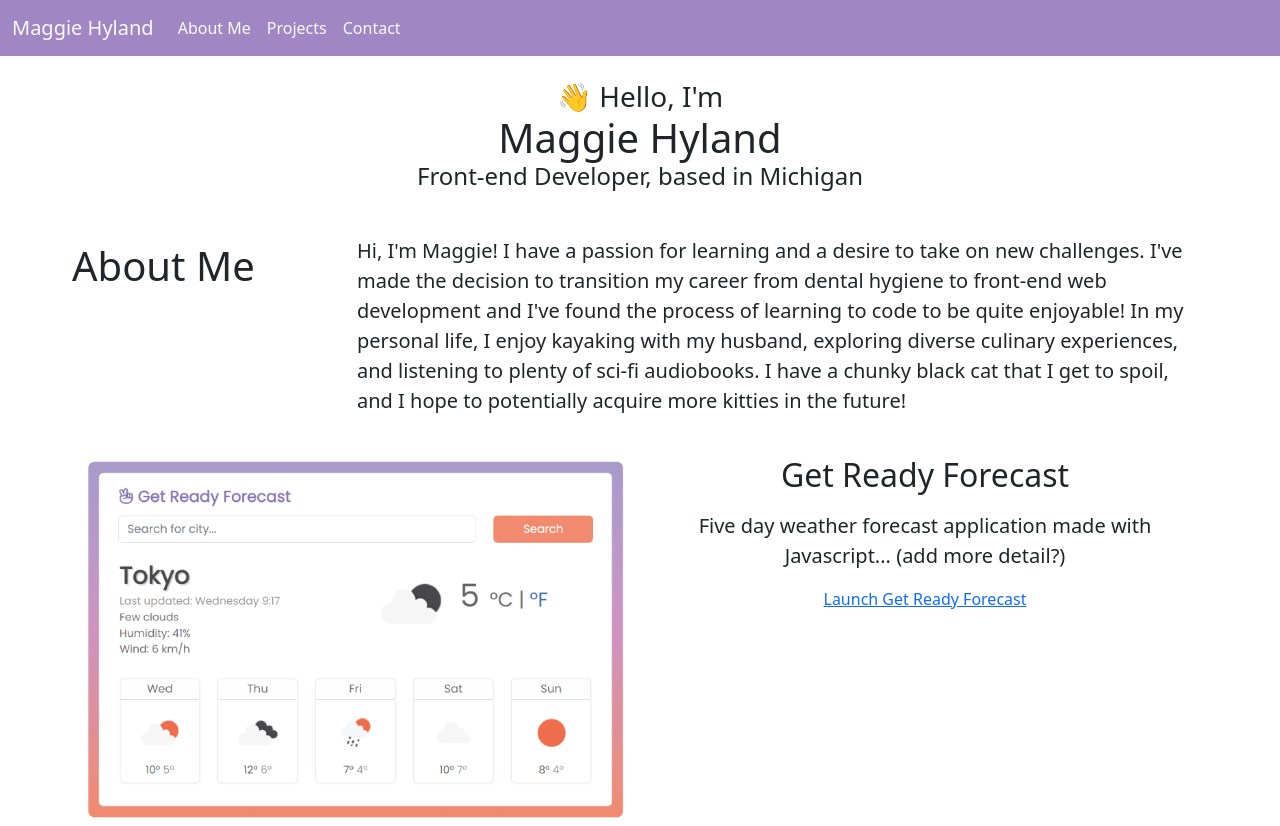
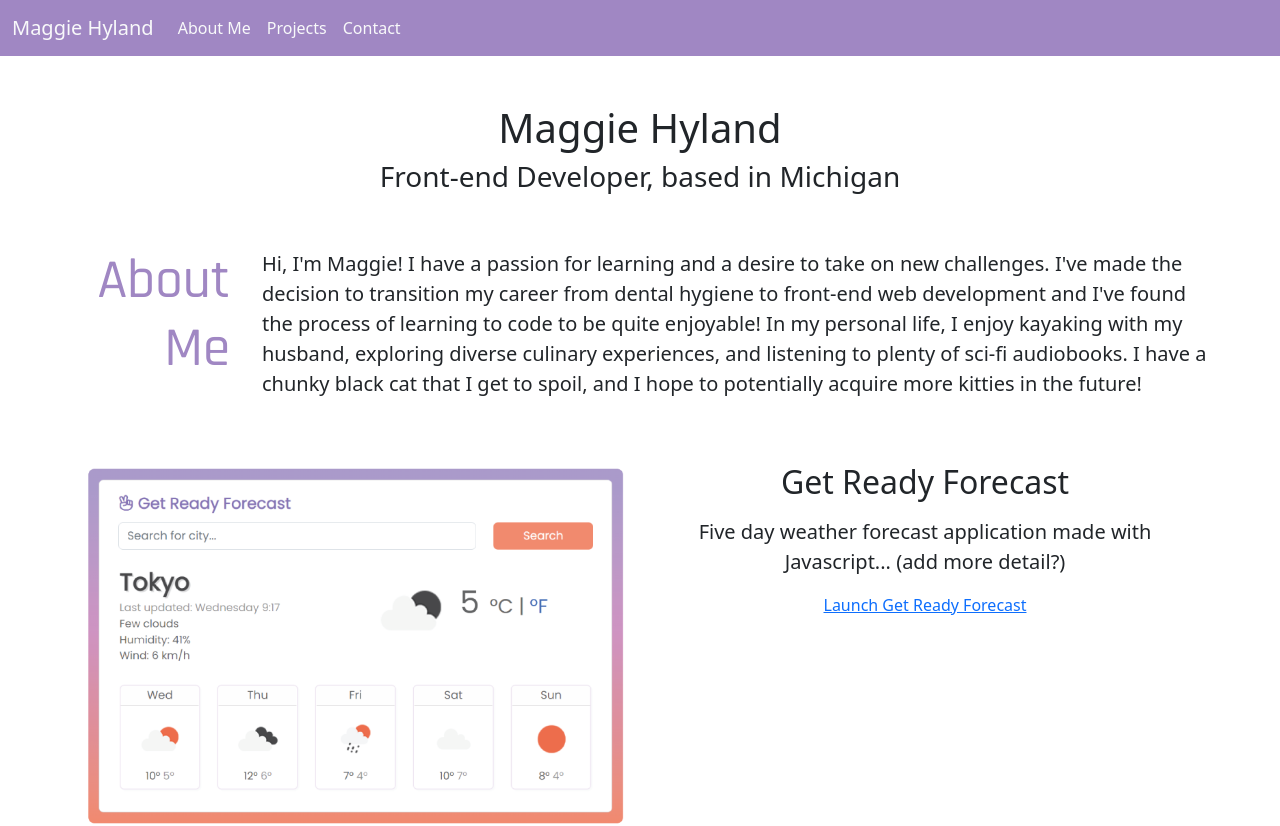
Before and after one commit to maggie-hyland/portfolio-project-maggie-hyland, a React (Create React App) app: page / in a window 1280 px wide. Shown: the top 826 px of the page. Built offline with nearby package versions, Linux system fonts and the light colour scheme.

Commit message:
working on AboutMe, Hero, & Header spacing

```diff
--- a/public/index.html
+++ b/public/index.html
@@ -11,11 +11,17 @@
     />
     <link rel="apple-touch-icon" href="%PUBLIC_URL%/logo192.png" />
     <link rel="manifest" href="%PUBLIC_URL%/manifest.json" />
+    <link rel="preconnect" href="https://fonts.googleapis.com" />
+    <link rel="preconnect" href="https://fonts.gstatic.com" crossorigin />
+    <link
+      href="https://fonts.googleapis.com/css2?family=Rajdhani:wght@300;400;500;600;700&family=Raleway:wght@200;300;400;500;600&display=swap"
+      rel="stylesheet"
+    />
     <script
       src="https://kit.fontawesome.com/594f17bd07.js"
       crossorigin="anonymous"
     ></script>
-    <title>React App</title>
+    <title>Maggie Hyland</title>
   </head>
   <body>
     <div id="root"></div>
--- a/src/AboutMe.js
+++ b/src/AboutMe.js
@@ -2,17 +2,18 @@ import './scss/AboutMe.scss';
 
 function AboutMe() {
   return (
-    <div className="AboutMe container text-center" id="aboutMe">
+    <div className="AboutMe container text-center mb-4" id="aboutMe">
       <div className="row">
-        <div className="col-12 col-md-3">
+        <div className="col-12 col-md-2">
           <div className="row">
-            <span className="fs-1 col-md-12 col-auto text-start gx-1">
-              About Me
-            </span>
+            <div className="AboutMeTitle col-md-12 col-auto gx-1">
+              <span className="About">About</span>{' '}
+              <span className="Me">Me</span>
+            </div>
           </div>
         </div>
-        <div class="col-12 col-md-9 gx-1">
-          <p className="fs-5 text-start">
+        <div class="col-12 col-md-10 gx-1 ">
+          <p className="AboutMeParagraph fs-5 text-start">
             Hi, I'm Maggie! I have a passion for learning and a desire to take
             on new challenges. I've made the decision to transition my career
             from dental hygiene to front-end web development and I've found the
--- a/src/Hero.js
+++ b/src/Hero.js
@@ -2,11 +2,10 @@ import './scss/Hero.scss'
 
 function Hero() {
   return (
-    <div className="Hero container mt-4 mb-3">
+    <div className="Hero container mt-5 mb-4">
       <h1>
-        <div className='fs-3' id="hello">👋 Hello, I'm</div>
-        <div className='fs-1'>Maggie Hyland</div>
-        <div className='fs-4'>Front-end Developer, based in Michigan</div>
+        <div className='fs-1 pb-2'>Maggie Hyland</div>
+        <div className='fs-3'>Front-end Developer, based in Michigan</div>
       </h1>
     </div>
   );
--- a/src/css/AboutMe.css
+++ b/src/css/AboutMe.css
@@ -1 +1 @@
-.App{text-align:center;background-color:#fff}@media(max-width: 768px){.AboutMe{padding:15px 20px 20px 20px}}@media(min-width: 767px){.AboutMe{padding-top:30px}}
+.App{text-align:center;background-color:#fff}@media(max-width: 575px){.AboutMe{margin-left:10px;padding-right:30px}}@media(max-width: 767px){.AboutMeTitle{font-size:32px}}@media(min-width: 768px){.About{display:block}.AboutMe{margin-top:30px;padding-top:20px}.AboutMeTitle{text-align:end;padding-right:30px;font-size:55px;position:relative;top:-4px}span.Me{position:relative;top:-14px}}@media(max-width: 1199px)and (min-width: 992px){.AboutMeTitle{font-size:40px}}@media(max-width: 991px)and (min-width: 768px){.AboutMeTitle{font-size:35px}}.AboutMeTitle{color:#a087c3;font-family:"Rajdhani",sans-serif;font-weight:500}.AboutMeParagraph{padding-top:5px}
--- a/src/scss/AboutMe.scss
+++ b/src/scss/AboutMe.scss
@@ -1,13 +1,60 @@
-@import "Style";
+@import 'Style';
 
-@media (max-width: 768px) {
+//for extra-small viewports
+@media (max-width: 575px) {
   .AboutMe {
-    padding: 15px 20px 20px 20px;
+    margin-left: 10px;
+    padding-right: 30px;
   }
 }
-@media (min-width: 767px) {
+
+//for small viewports
+@media (max-width: 767px) {
+  .AboutMeTitle {
+    font-size: 32px;
+  }
+}
+
+//for medium-large viewports
+@media (min-width: 768px) {
+  .About {
+    display: block;
+  }
   .AboutMe {
-    padding-top: 30px;
+    margin-top: 30px;
+    padding-top: 20px;
   }
+  .AboutMeTitle {
+    text-align: end;
+    padding-right: 30px;
+    font-size: 55px;
+    position: relative;
+    top: -4px;
+  }
+  span.Me {
+    position: relative;
+    top: -14px;
+  }
+}
 
+//for viewports between 1199px & 992px
+@media (max-width: 1199px) and (min-width: 992px) {
+  .AboutMeTitle {
+    font-size: 40px;
+  }
 }
+//for viewports between 991px & 768px
+@media (max-width: 991px) and (min-width: 768px) {
+  .AboutMeTitle {
+    font-size: 35px;
+  }
+}
+//for all viewports
+.AboutMeTitle {
+  color: $secondary-color;
+  font-family: 'Rajdhani', sans-serif;
+  font-weight: 500;
+}
+.AboutMeParagraph {
+  padding-top: 5px;
+}
--- a/src/scss/Header.scss
+++ b/src/scss/Header.scss
@@ -1,8 +1,5 @@
 @import 'Style';
 
 nav {
-  background: #a087c3;
+  background: $secondary-color;
 }
-a {
-
-}
--- a/src/scss/Style.scss
+++ b/src/scss/Style.scss
@@ -1,6 +1,8 @@
+$primary-color: rgb(255, 255, 255);
+$secondary-color: rgb(160, 135, 195);
+$tertiary-color: #ffb54b;
 
-$primary-color: rgb(255, 255, 255);
-$secondary-color: rgb(236, 215, 245);
+$title-font: 'Rajdhani', sans-serif;
 
 .App {
   text-align: center;
```
Lines whose indentation alone changed are shown as unchanged.
